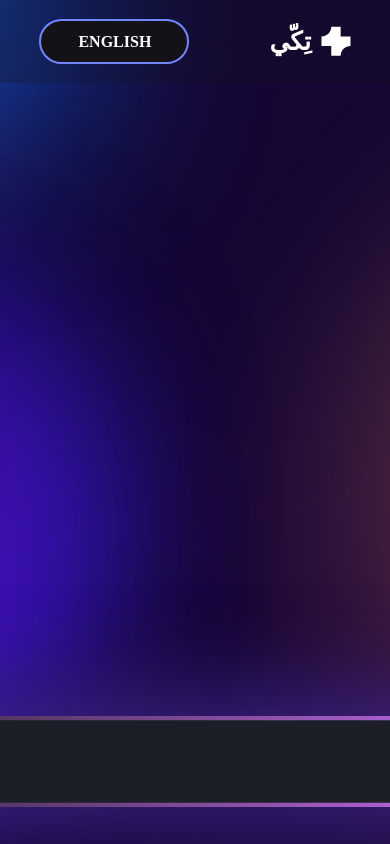
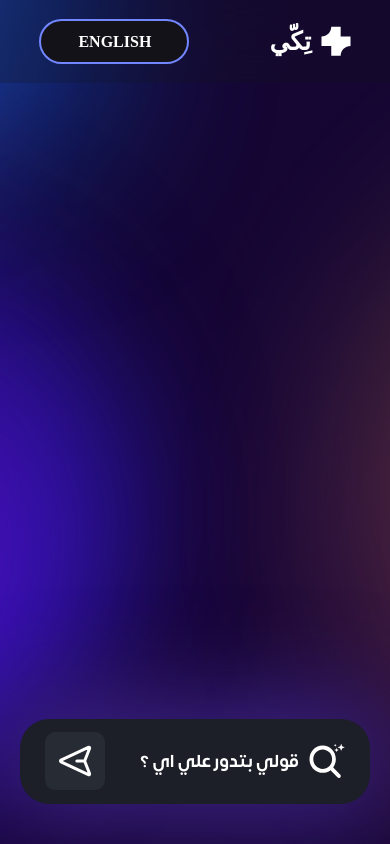
Before and after one commit to abdelrhman-mohamed-dev/chat-ui, a React (Vite) app: page /chat/1 in a window 390 px wide. Built offline with nearby package versions, Linux system fonts and the light colour scheme.

Commit message:
edit responsive for moblie

```diff
--- a/src/App.css
+++ b/src/App.css
@@ -22,3 +22,9 @@
   align-items: center;
   gap: 20.6px;
 }
+
+@media (max-width: 575px) {
+  .screen {
+    /* padding-bottom: 50px; */
+  }
+}
--- a/src/components/glowingDiv/glowingDiv.css
+++ b/src/components/glowingDiv/glowingDiv.css
@@ -1,4 +1,5 @@
 .glowing-div-1 {
+  pointer-events: none;
   position: absolute;
 
   bottom: -200px;
@@ -16,6 +17,7 @@
 }
 
 .glowing-div-2 {
+  pointer-events: none;
   position: absolute;
 
   bottom: -100px;
@@ -30,6 +32,7 @@
 }
 
 .glowing-div-3 {
+  pointer-events: none;
   position: absolute;
 
   bottom: -323px;
@@ -49,6 +52,7 @@
 }
 
 .glowing-div-4 {
+  pointer-events: none;
   position: absolute;
   top: -60%;
   right: 10%;
@@ -66,6 +70,7 @@
 }
 
 .glowing-div-5 {
+  pointer-events: none;
   position: absolute;
   top: -60%;
   left: 60%;
--- a/src/pages/activeChat/activeChat.css
+++ b/src/pages/activeChat/activeChat.css
@@ -60,7 +60,7 @@
 .scrollArea {
   z-index: 999999999;
   width: 65%;
-  height: 70%;
+  height: 66%;
   overflow-y: scroll;
   padding: 0 90px;
   display: flex;
@@ -70,3 +70,11 @@
   scrollbar-width: none;
   -ms-overflow-style: none;
 }
+
+@media (max-width: 575px) {
+  .scrollArea {
+    height: 67%;
+    width: 95%;
+    padding: 0 20px;
+  }
+}
--- a/src/pages/chat/chat.css
+++ b/src/pages/chat/chat.css
@@ -23,6 +23,26 @@
 .chat-input-container img {
   /* pointer-events: none; */
   cursor: pointer;
+}
+
+@media (max-width: 575px) {
+  .chat-input-container {
+    width: 300px;
+    padding: 13.115px 25.398px;
+  }
+  .chat-border {
+    display: none;
+  }
+
+  .search-icon-chat {
+    width: 25px;
+  }
+  .send-icon-chat {
+    width: 40px;
+  }
+  .chat-input::placeholder {
+    font-size: 12px;
+  }
 }
 
 .chat-input {
--- a/src/pages/home/home.css
+++ b/src/pages/home/home.css
@@ -101,6 +101,9 @@
 }
 
 @media (max-width: 575px) {
+  .home {
+    padding-bottom: 60px;
+  }
   .home-title {
     font-size: 26px;
     margin-top: 51px;
```
